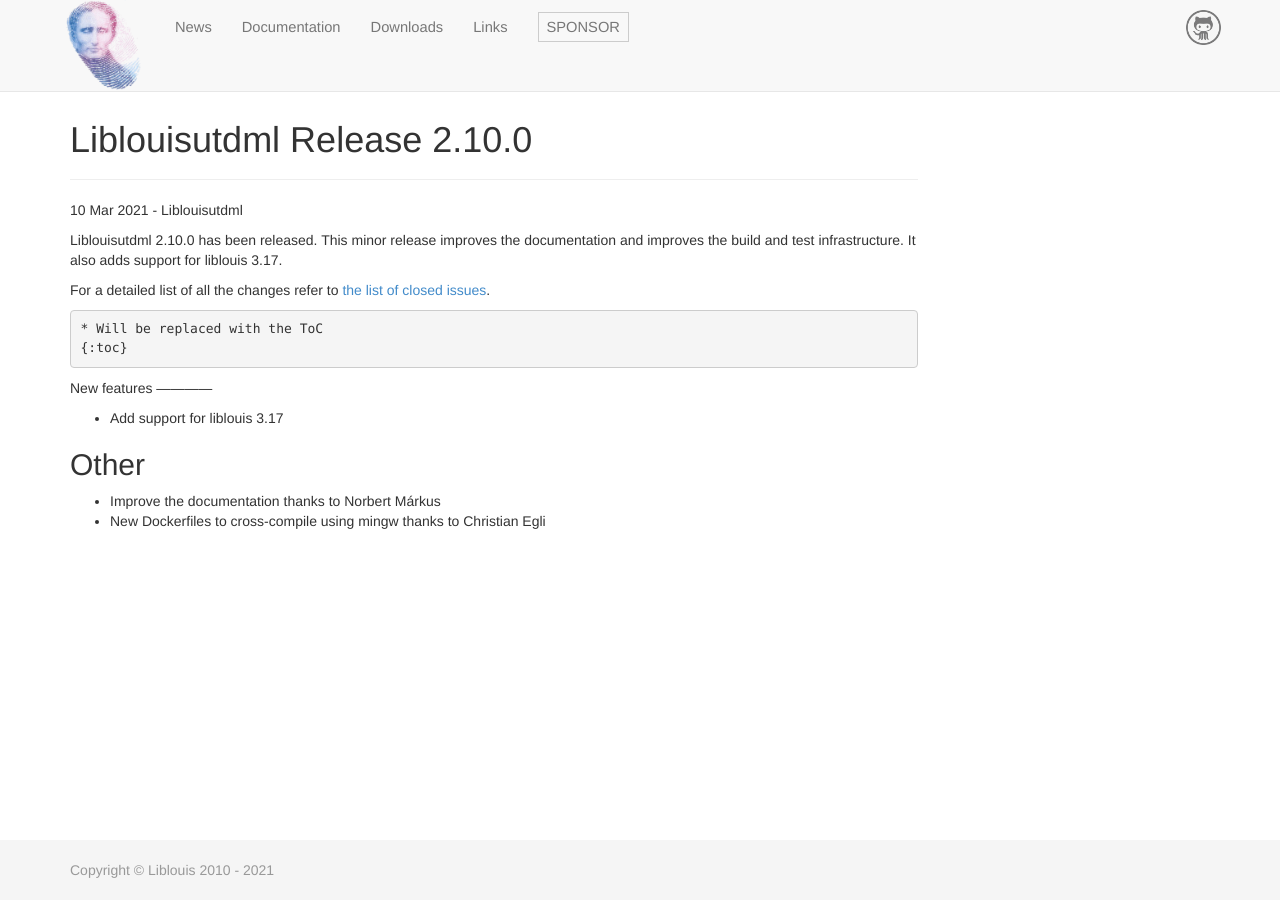
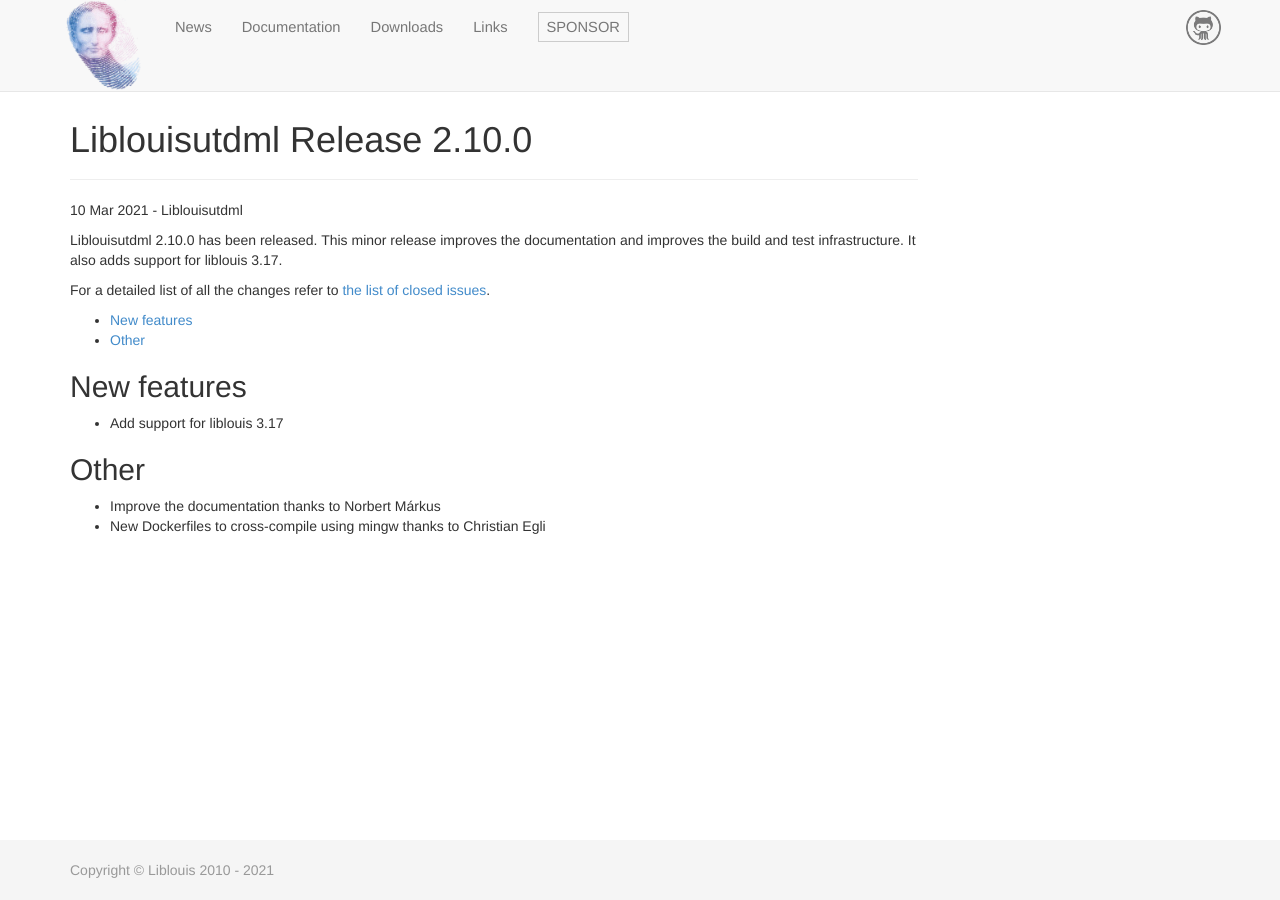
Before and after one commit to liblouis/liblouis.github.io, a Jekyll site: the page built from _posts/2021-03-10-liblouisutdml-release-2.10.0.md, in a window 1280 px wide. Built offline with Jekyll 4.4.1, drawn with Linux system fonts in a browser that asks for light colours.

Commit message:
Fix the toc in the latest announcement

````diff
--- a/_posts/2021-03-10-liblouisutdml-release-2.10.0.md
+++ b/_posts/2021-03-10-liblouisutdml-release-2.10.0.md
@@ -9,10 +9,9 @@ also adds support for liblouis 3.17.
 
 For a detailed list of all the changes refer to [the list of closed issues](https://github.com/liblouis/liblouisutdml/milestone/6?closed=1).
 
-```{=markdown}
 * Will be replaced with the ToC
 {:toc}
-```
+
 New features
 ------------
 
````
